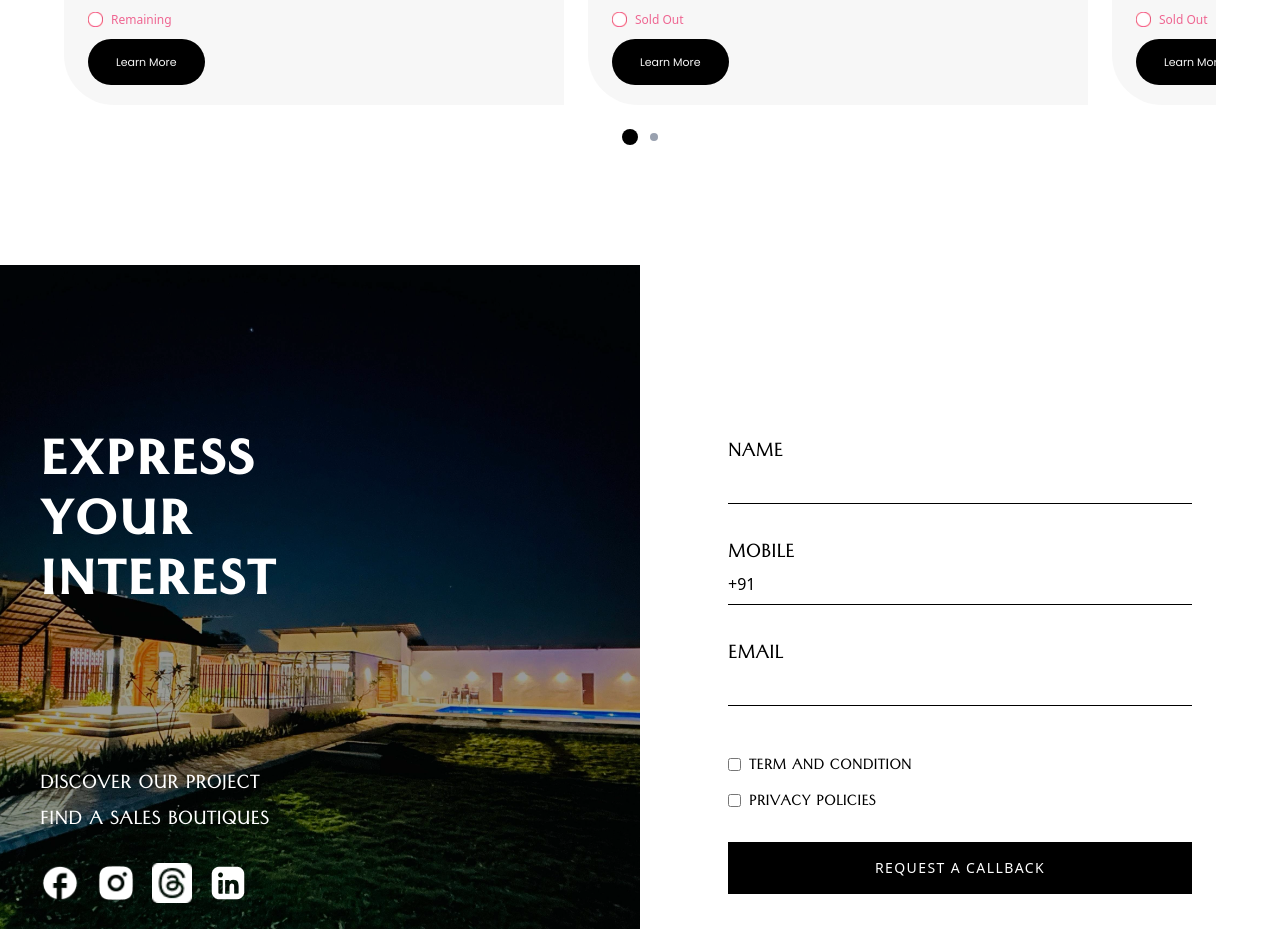
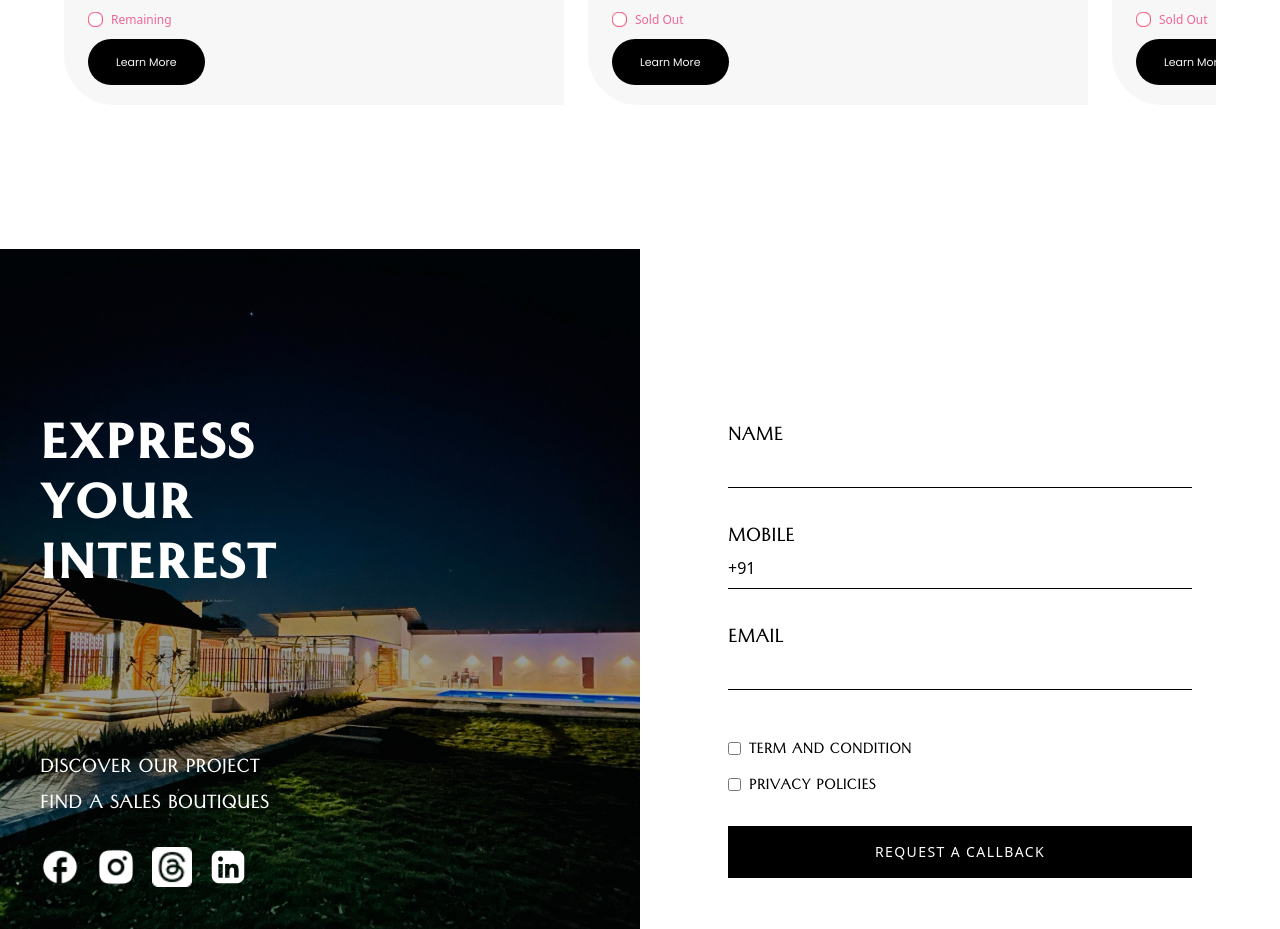
Before and after one commit to HarshSahare/NeelInfraTech, a Next.js app: page /properties in a window 1280 px wide. Shown: the part 2300-3229 px from the top of the page. Built offline with nearby package versions, Linux system fonts and the light colour scheme.

Commit message:
refactored: removed the lint errors

```diff
--- a/app/properties/Carousel.tsx
+++ b/app/properties/Carousel.tsx
@@ -1,10 +1,11 @@
 "use client";
 import React from "react";
 import PropertyCard from "../components/propertyCard";
+import { propertiesInterface } from "../lib/properties";
 
 export interface CarouselProps {
-  items: any[];
-  scrollRef: React.RefObject<HTMLDivElement | null>; // allow null here
+  items: propertiesInterface[];
+  scrollRef: React.RefObject<HTMLDivElement | null>;
   page: number;
   setPage: React.Dispatch<React.SetStateAction<number>>;
   onScroll: (e: React.UIEvent<HTMLDivElement>) => void;
@@ -23,7 +24,6 @@ export default function Carousel({
   onScroll,
   scrollToPage,
 }: CarouselProps) {
-  // Calculate pages count based on container width and cards count
   const calculatePages = (): number => {
     const container = scrollRef.current;
     if (!container || items.length === 0) return 0;
--- a/app/properties/[propertyName]/page.tsx
+++ b/app/properties/[propertyName]/page.tsx
@@ -208,7 +208,8 @@ async function PropertiesDetail({
 
         <div className="flex flex-col md:flex-row gap-5 px-10 md:px-20 py-20">
           <div className="flex-4">
-            {propertyDetail.gallery?.content[0].type === "video" ? (
+            {propertyDetail.gallery?.content &&
+            propertyDetail.gallery?.content[0].type === "video" ? (
               <video
                 src={propertyDetail.gallery?.content[0].src || ""}
                 autoPlay
@@ -218,7 +219,11 @@ async function PropertiesDetail({
               ></video>
             ) : (
               <Image
-                src={propertyDetail.gallery?.content[0].src || ""}
+                src={
+                  (propertyDetail.gallery?.content &&
+                    propertyDetail.gallery?.content[0].src) ||
+                  ""
+                }
                 alt="Property Image"
                 width={600}
                 height={400}
@@ -240,7 +245,8 @@ async function PropertiesDetail({
             </div>
           </div>
           <div className="flex-2">
-            {propertyDetail.gallery?.content[1].type === "video" ? (
+            {propertyDetail.gallery?.content &&
+            propertyDetail.gallery?.content[1].type === "video" ? (
               <video
                 src={propertyDetail.gallery?.content[1].src || ""}
                 autoPlay
@@ -250,7 +256,11 @@ async function PropertiesDetail({
               ></video>
             ) : (
               <Image
-                src={propertyDetail.gallery?.content[1].src || ""}
+                src={
+                  (propertyDetail.gallery?.content &&
+                    propertyDetail.gallery?.content[1].src) ||
+                  ""
+                }
                 alt="Property Image"
                 width={600}
                 height={400}
--- a/app/properties/page.tsx
+++ b/app/properties/page.tsx
@@ -1,10 +1,10 @@
 "use client";
-import React, { useRef, useState, useEffect } from "react";
+import React, { useRef, useState } from "react";
 import Image from "next/image";
 import ContactSection from "../components/sections/contactSection";
 
 import { Properties } from "../lib/properties";
-import { calculatePages, scrollToPage, onScroll } from "../lib/utils";
+import { scrollToPage, onScroll } from "../lib/utils";
 import Carousel from "./Carousel";
 import PropertyTabs from "./PropertyTabs";
 import FeaturedProperties from "./FeaturedProperties";
@@ -37,27 +37,6 @@ export default function Page() {
     Properties["silver star"],
     Properties["silver icon"],
   ];
-
-  // Force recalculation on resize
-  const [windowWidth, setWindowWidth] = useState(0);
-  useEffect(() => {
-    function handleResize() {
-      setWindowWidth(window.innerWidth);
-    }
-    window.addEventListener("resize", handleResize);
-    handleResize(); // initial call
-    return () => window.removeEventListener("resize", handleResize);
-  }, []);
-
-  // Recalculate pages on window resize or refs change
-  const popularPages = calculatePages(
-    popularScrollRef.current,
-    PopularProperties.length
-  );
-  const propertiesPages = calculatePages(
-    propertiesScrollRef.current,
-    Object.keys(Properties).length
-  );
 
   return (
     <div className="flex flex-col">
```
